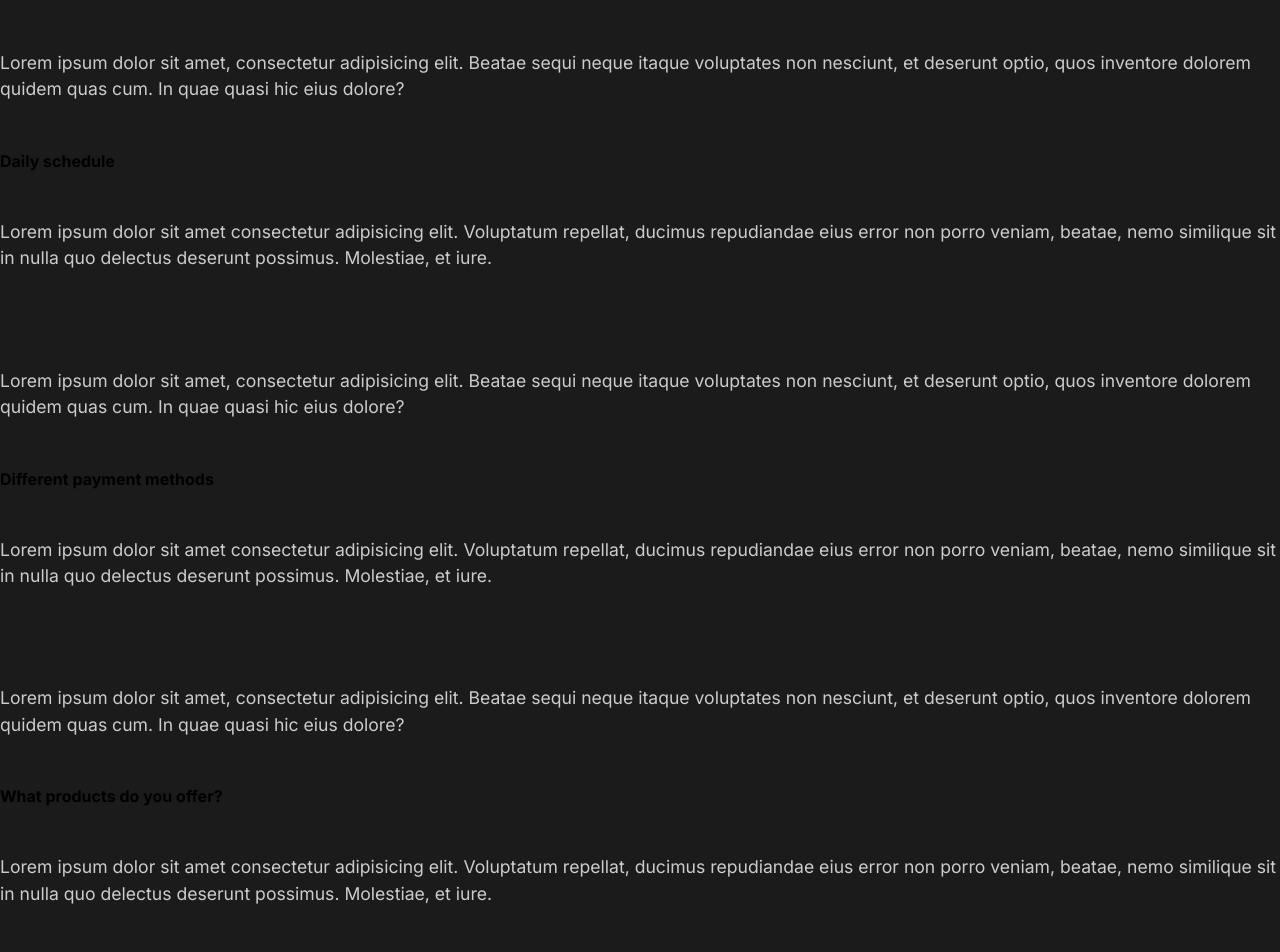
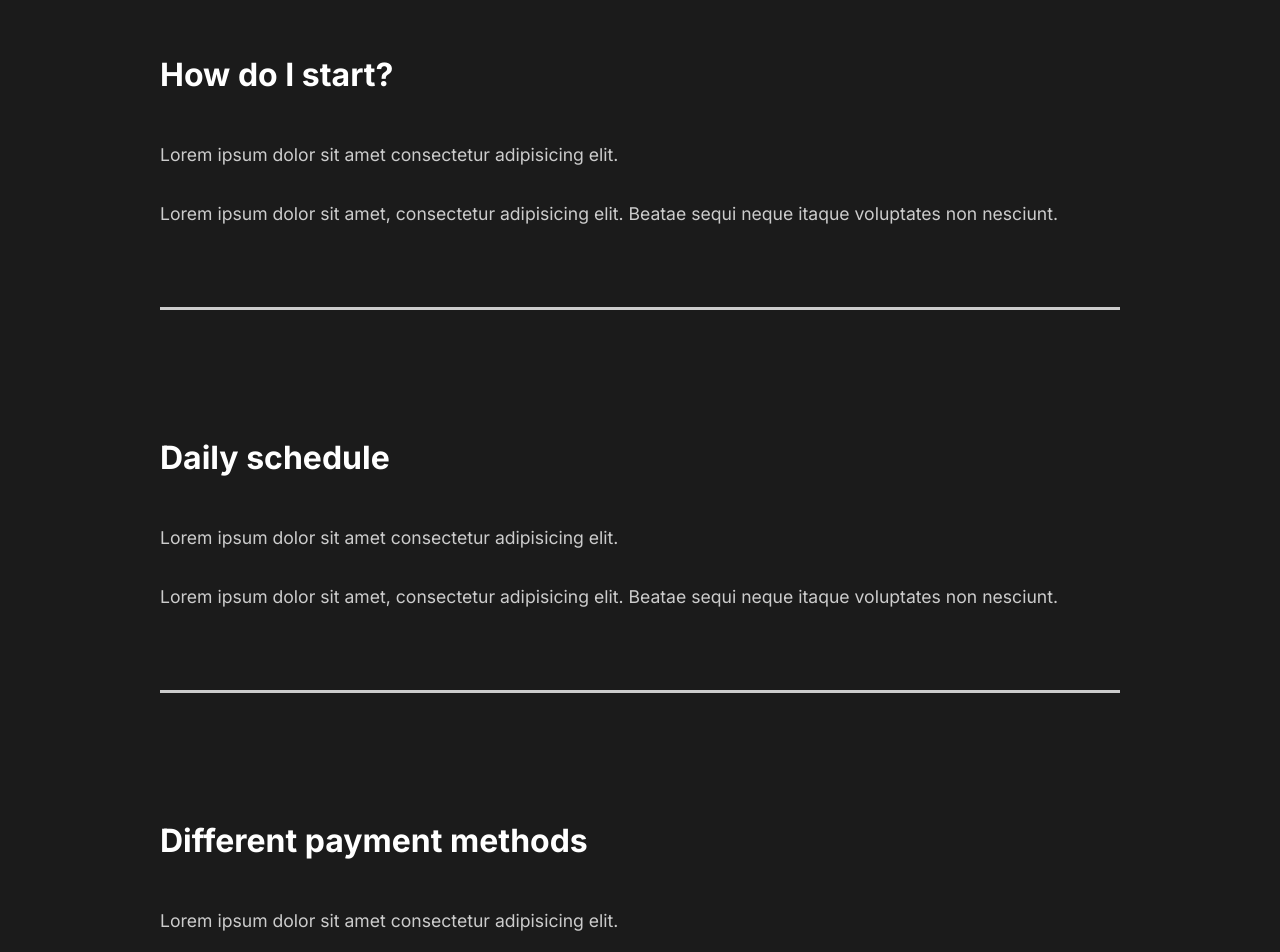
Before and after one commit to IsekaiGuy/Capture, a React (Create React App) app: page / in a window 1280 px wide. Shown: the part 2280-3232 px from the top of the page. Built offline with nearby package versions, Linux system fonts and the light colour scheme.

Commit message:
7.FaqSection Styled

```diff
--- a/src/components/FaqSection.js
+++ b/src/components/FaqSection.js
@@ -1,80 +1,96 @@
 import React from "react";
+//Styles
+import styled from "styled-components";
+import { About } from "../styles";
 
 const Faq = () => {
   return (
-    <div className="faq">
+    <StyledFaq>
       <h2>
-        Any questions <span>FAQ</span>
+        Any Questions <span>FAQ</span>
       </h2>
       <div className="question">
         <h4>How do I start?</h4>
         <div className="answer">
-          <p>
-            Lorem ipsum dolor sit amet consectetur adipisicing elit. Voluptatum
-            repellat, ducimus repudiandae eius error non porro veniam, beatae,
-            nemo similique sit in nulla quo delectus deserunt possimus.
-            Molestiae, et iure.
-          </p>
+          <p>Lorem ipsum dolor sit amet consectetur adipisicing elit.</p>
           <p>
             Lorem ipsum dolor sit amet, consectetur adipisicing elit. Beatae
-            sequi neque itaque voluptates non nesciunt, et deserunt optio, quos
-            inventore dolorem quidem quas cum. In quae quasi hic eius dolore?
+            sequi neque itaque voluptates non nesciunt.
           </p>
         </div>
+        <div className="faq-line"></div>
       </div>
 
       <div className="question">
         <h4>Daily schedule</h4>
         <div className="answer">
-          <p>
-            Lorem ipsum dolor sit amet consectetur adipisicing elit. Voluptatum
-            repellat, ducimus repudiandae eius error non porro veniam, beatae,
-            nemo similique sit in nulla quo delectus deserunt possimus.
-            Molestiae, et iure.
-          </p>
+          <p>Lorem ipsum dolor sit amet consectetur adipisicing elit.</p>
           <p>
             Lorem ipsum dolor sit amet, consectetur adipisicing elit. Beatae
-            sequi neque itaque voluptates non nesciunt, et deserunt optio, quos
-            inventore dolorem quidem quas cum. In quae quasi hic eius dolore?
+            sequi neque itaque voluptates non nesciunt.
           </p>
         </div>
+        <div className="faq-line"></div>
       </div>
 
       <div className="question">
         <h4>Different payment methods</h4>
         <div className="answer">
-          <p>
-            Lorem ipsum dolor sit amet consectetur adipisicing elit. Voluptatum
-            repellat, ducimus repudiandae eius error non porro veniam, beatae,
-            nemo similique sit in nulla quo delectus deserunt possimus.
-            Molestiae, et iure.
-          </p>
+          <p>Lorem ipsum dolor sit amet consectetur adipisicing elit.</p>
           <p>
             Lorem ipsum dolor sit amet, consectetur adipisicing elit. Beatae
-            sequi neque itaque voluptates non nesciunt, et deserunt optio, quos
-            inventore dolorem quidem quas cum. In quae quasi hic eius dolore?
+            sequi neque itaque voluptates non nesciunt.
           </p>
         </div>
+        <div className="faq-line"></div>
       </div>
 
       <div className="question">
         <h4>What products do you offer?</h4>
         <div className="answer">
-          <p>
-            Lorem ipsum dolor sit amet consectetur adipisicing elit. Voluptatum
-            repellat, ducimus repudiandae eius error non porro veniam, beatae,
-            nemo similique sit in nulla quo delectus deserunt possimus.
-            Molestiae, et iure.
-          </p>
+          <p>Lorem ipsum dolor sit amet consectetur adipisicing elit.</p>
           <p>
             Lorem ipsum dolor sit amet, consectetur adipisicing elit. Beatae
-            sequi neque itaque voluptates non nesciunt, et deserunt optio, quos
-            inventore dolorem quidem quas cum. In quae quasi hic eius dolore?
+            sequi neque itaque voluptates non nesciunt.
           </p>
         </div>
+        <div className="faq-line"></div>
       </div>
-    </div>
+    </StyledFaq>
   );
 };
 
+const StyledFaq = styled(About)`
+  display: block;
+
+  span {
+    display: block;
+  }
+
+  h2 {
+    padding-bottom: 2rem;
+    font-weight: 300;
+  }
+
+  .faq-line {
+    background: #cccccc;
+    height: 0.2rem;
+    margin: 2rem 0rem;
+    width: 100%;
+  }
+
+  .question {
+    padding: 3rem 0;
+    cursor: pointer;
+  }
+
+  .answer {
+    padding: 2rem 0rem;
+
+    p {
+      padding: 1rem 0rem;
+    }
+  }
+`;
+
 export default Faq;
--- a/src/components/GlobalStyle.js
+++ b/src/components/GlobalStyle.js
@@ -42,6 +42,7 @@ const GlobalStyle = createGlobalStyle`
 
     h4 {
         font-weight: 700;
+        font-size: 2rem;
     }
 
     a {
```
